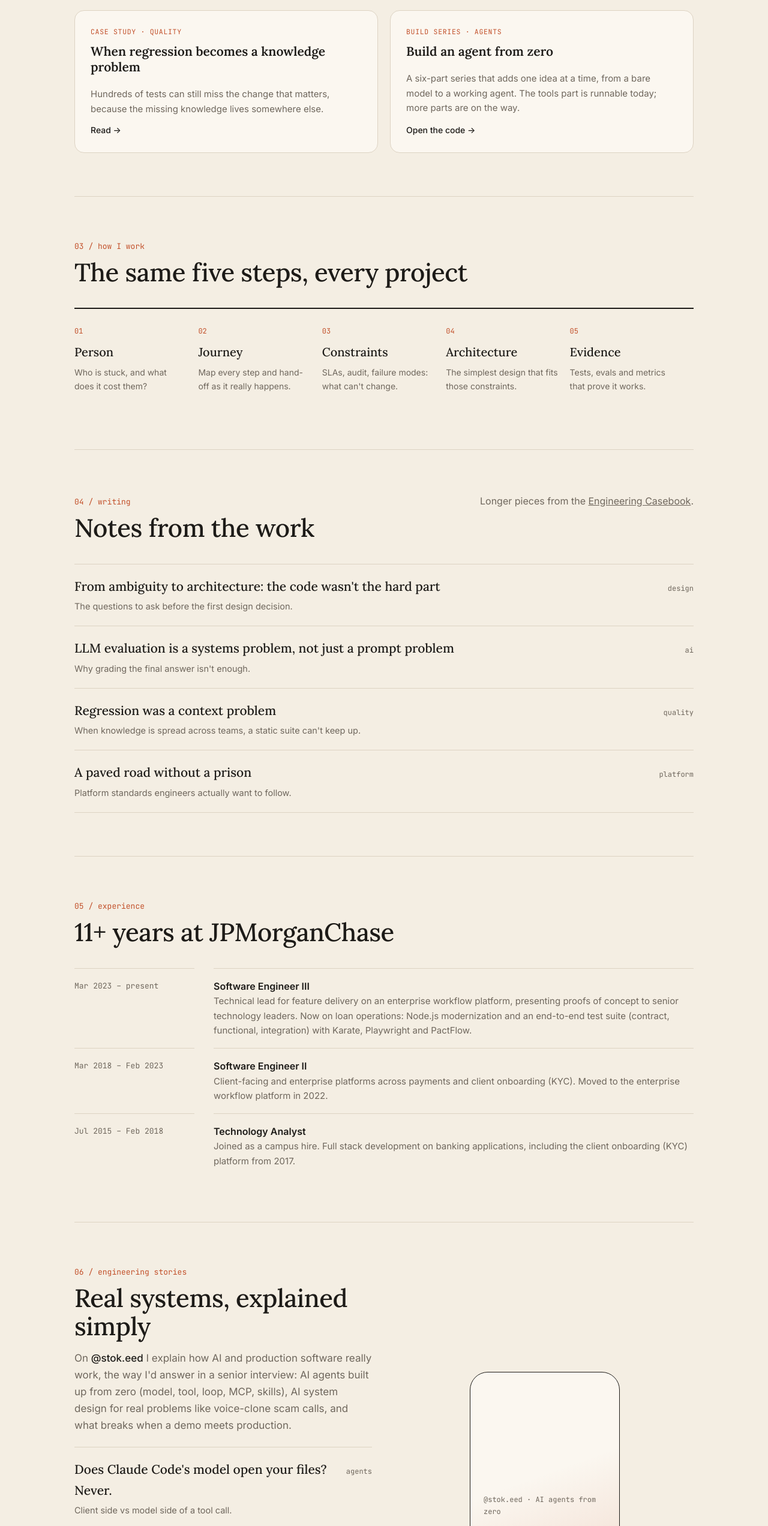
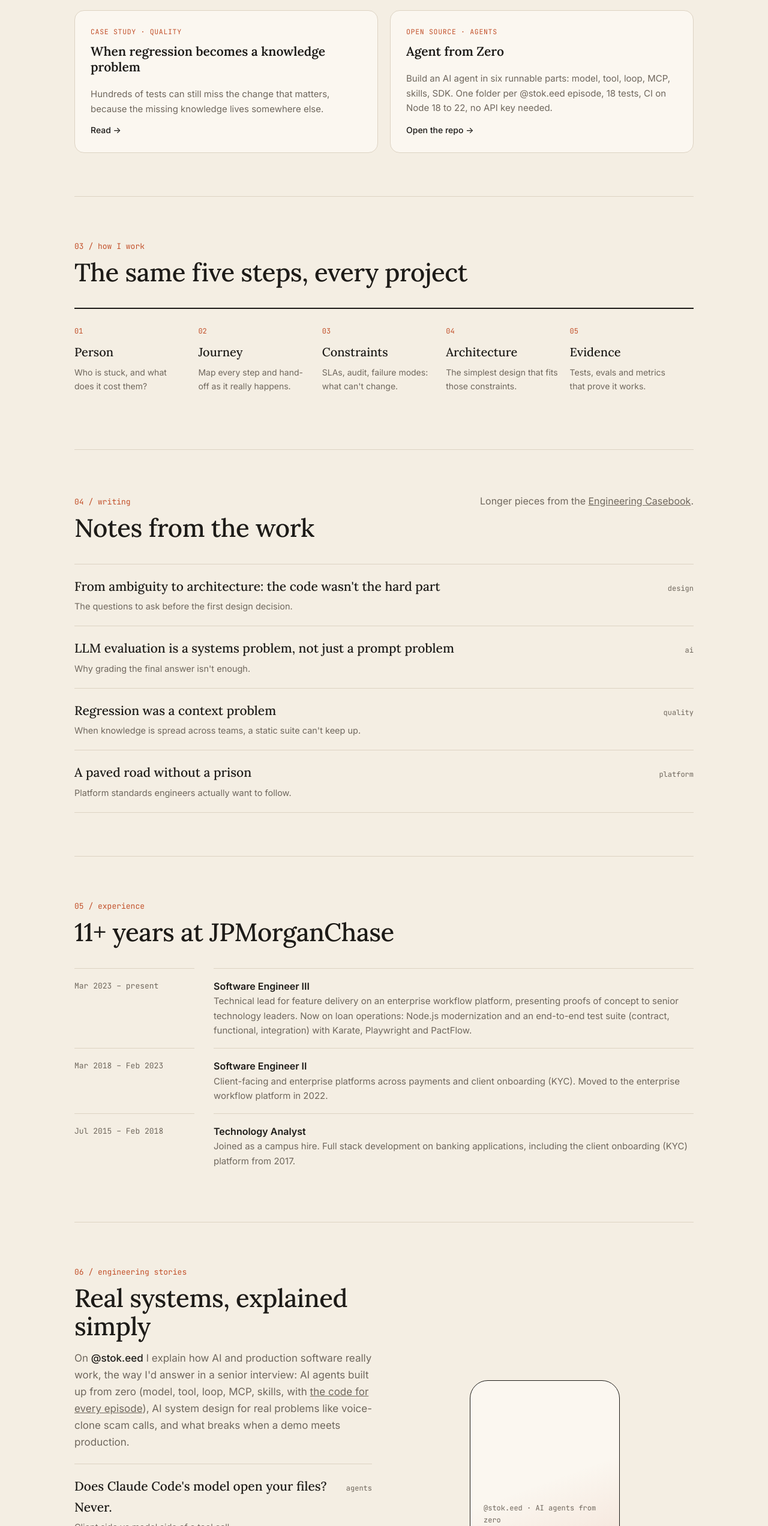
Before and after one commit to MountainBridge/MountainBridge.github.io, a plain HTML site: page index.html in a window 1280 px wide. Shown: the part 2099-4643 px from the top of the page at 60% size. Drawn offline with Linux system fonts and the light colour scheme.

Commit message:
Link Agent from Zero repo

```diff
--- a/index.html
+++ b/index.html
@@ -218,9 +218,9 @@ footer h2{max-width:14em}
       <a class="card" href="https://github.com/MountainBridge/MountainBridges/blob/main/case-studies/05-regression-as-a-knowledge-system.md" target="_blank" rel="noopener">
         <span class="tag">Case study · quality</span><h3>When regression becomes a knowledge problem</h3>
         <p>Hundreds of tests can still miss the change that matters, because the missing knowledge lives somewhere else.</p><span class="more">Read →</span></a>
-      <a class="card" href="https://github.com/MountainBridge/MountainBridges/tree/main/pattern-to-production/agent-from-zero" target="_blank" rel="noopener">
-        <span class="tag">Build series · agents</span><h3>Build an agent from zero</h3>
-        <p>A six-part series that adds one idea at a time, from a bare model to a working agent. The tools part is runnable today; more parts are on the way.</p><span class="more">Open the code →</span></a>
+      <a class="card" href="https://github.com/MountainBridge/agent-from-zero" target="_blank" rel="noopener">
+        <span class="tag">Open source · agents</span><h3>Agent from Zero</h3>
+        <p>Build an AI agent in six runnable parts: model, tool, loop, MCP, skills, SDK. One folder per @stok.eed episode, 18 tests, CI on Node 18 to 22, no API key needed.</p><span class="more">Open the repo →</span></a>
     </div>
   </section>
   <section id="approach">
@@ -253,7 +253,7 @@ footer h2{max-width:14em}
   <section id="stories">
     <div class="stories">
       <div><span class="num">06 / engineering stories</span><h2>Real systems, explained simply</h2>
-        <p class="lede" style="margin-top:16px;font-size:17px">On <strong>@stok.eed</strong> I explain how AI and production software really work, the way I'd answer in a senior interview: AI agents built up from zero (model, tool, loop, MCP, skills), AI system design for real problems like voice-clone scam calls, and what breaks when a demo meets production.</p>
+        <p class="lede" style="margin-top:16px;font-size:17px">On <strong>@stok.eed</strong> I explain how AI and production software really work, the way I'd answer in a senior interview: AI agents built up from zero (model, tool, loop, MCP, skills, with <a href="https://github.com/MountainBridge/agent-from-zero">the code for every episode</a>), AI system design for real problems like voice-clone scam calls, and what breaks when a demo meets production.</p>
         <ul class="writing" style="margin-top:22px">
           <li><a href="https://www.instagram.com/stok.eed/reel/DehUVBqz27t/" target="_blank" rel="noopener"><div><h3>Does Claude Code's model open your files? Never.</h3><p>Client side vs model side of a tool call.</p></div><span>agents</span></a></li>
           <li><a href="https://www.instagram.com/stok.eed/reel/DfM-IRbzoz1/" target="_blank" rel="noopener"><div><h3>Design a system that stops AI voice-clone scam calls</h3><p>Protect the payment, not the call.</p></div><span>ai design</span></a></li>
```
